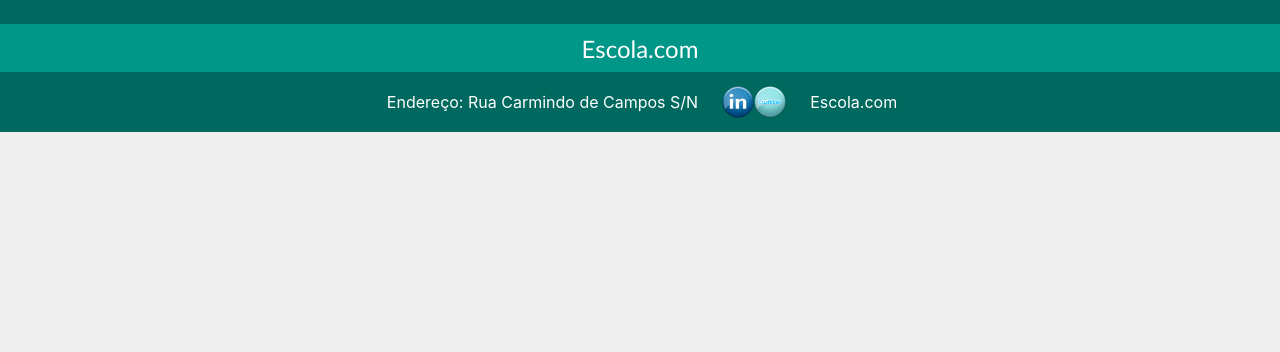
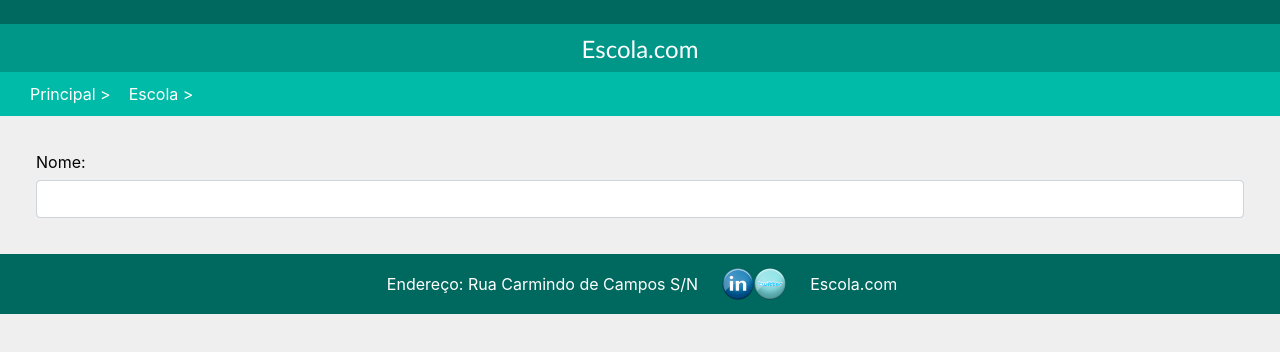
Before and after one commit to guisantana0/escola-front-react, a React (Create React App) app: page /turma/1/novo-aluno in a window 1280 px wide. Shown: the top 352 px of the page. Built offline with nearby package versions, Linux system fonts and the light colour scheme.

Commit message:
Consultando alunos que não estão na turma.

```diff
--- a/src/components/Aluno/index.js
+++ b/src/components/Aluno/index.js
@@ -11,18 +11,15 @@ const Aluno = ({dados, ...resto}) => {
                 {dados.nome}
             </NomeDoAluno>
             <InformacoesPessoais>
-                <div>
+                <p>
                     {dados.email}
-                </div>
-                <div>
+                </p>
+                <p>
                     Data de nascimento:{dados.data_nascimento}
-                </div>
-                <div>
-                    {dados.email}
-                </div>
-                <div>
+                </p>
+                <p>
                     {dados.genero}
-                </div>
+                </p>
 
 
                 <small>
--- a/src/components/Aluno/styled.js
+++ b/src/components/Aluno/styled.js
@@ -12,6 +12,10 @@ export const Container = styled.div`
 export const InformacoesPessoais = styled.div`
     padding:8px;
     font-size:18px;
+
+    p {
+      margin: 4px 5px;
+    }
 `;
 
 export const NomeDoAluno = styled.div`
--- a/src/components/IconeEscola/index.js
+++ b/src/components/IconeEscola/index.js
@@ -12,7 +12,6 @@ const IconeEscola = ({dados,...props}) => {
     }
 
     const retornoExclusao = (resposta)=> {
-        console.log(resposta);
         window.location.reload();
     }
 
--- /dev/null
+++ b/src/components/IconeNovoAluno/styles.js
@@ -0,0 +1,17 @@
+import styled from 'styled-components';
+
+export const Container = styled.div`
+  text-decoration:none;
+  color: #8080c0;
+  display: flex;
+  background-color: white;
+  flex-direction:column;
+  align-content:center;
+  padding:20px;
+  font-size: 18px;
+  border-radius: 10px;
+  a{
+    text-decoration:none;
+  }
+  margin:20px
+`;
--- /dev/null
+++ b/src/components/IconeNovoAlunoNaTurma/index.js
@@ -0,0 +1,15 @@
+import React, { useEffect, useState } from 'react';
+import { Link } from 'react-router-dom';
+
+import {Container} from './styles';
+
+const IconeNovoAlunoNaTurma = ({dados}) => {
+    return (
+        <Container>
+            <Link to={`/turma/${dados?.id}/novo-aluno`}>
+                + Adicionar Novo Aluno
+            </Link>
+        </Container>);
+}
+
+export default IconeNovoAlunoNaTurma
--- /dev/null
+++ b/src/components/IconeNovoAlunoNaTurma/styles.js
@@ -0,0 +1,17 @@
+import styled from 'styled-components';
+
+export const Container = styled.div`
+  text-decoration:none;
+  color: #8080c0;
+  display: flex;
+  background-color: white;
+  flex-direction:column;
+  align-content:center;
+  padding:20px;
+  font-size: 18px;
+  border-radius: 10px;
+  a{
+    text-decoration:none;
+  }
+  margin:20px
+`;
--- a/src/pages/EscolaNova.js
+++ b/src/pages/EscolaNova.js
@@ -42,7 +42,6 @@ const EscolaNova = ({ ...params }) => {
   };
 
   const retornoSubmissao = (resposta) => {
-    console.log(resposta);
     if (resposta.data.sucesso) {
       history.push("/escolas");
     } else {
--- /dev/null
+++ b/src/pages/NovoAlunoNaTurma.js
@@ -0,0 +1,56 @@
+import React, { useState } from "react";
+import Aluno from "../components/Aluno";
+import Navegacao from "../components/Navegacao";
+import api from "../services/api";
+
+// import { Container } from './styles';
+
+function NovoAlunoNaTurma({...params}) {
+  const [alunos, setAlunos] = useState([]);
+
+  const turma_id = params.match.params.id;
+
+  const buscarAlunos = (e) => {
+    const campoDeBuscaFormatado = encodeURI(e.target.value);
+    const url = `/alunos/nome/turma/novos/?&nome=${campoDeBuscaFormatado}&turma_id=${turma_id}`;
+
+    api
+      .get(url)
+      .then((resposta) => setAlunos(resposta.data));
+  };
+
+  const adicionaAlunoNaTurma = (e) => {
+    console.log(e.target);
+  };
+
+  const indiceNavegacao = [
+    { nome: "Principal", rota: "/" },
+    { nome: "Escola", rota: "/escolas" },
+  ];
+
+  return (
+    <>
+      <Navegacao caminhos={indiceNavegacao}></Navegacao>
+      <div className="container">
+        <form onSubmit={(e) => e.preventDefault()}>
+          <div>
+            <label>Nome:</label>
+            <input type="text" onChange={buscarAlunos} />
+          </div>
+
+          <div>
+            {alunos.map((aluno) => (
+              <Aluno
+                key={aluno.id}
+                dados={aluno}
+                onClick={adicionaAlunoNaTurma}
+              />
+            ))}
+          </div>
+        </form>
+      </div>
+    </>
+  );
+}
+
+export default NovoAlunoNaTurma;
--- a/src/pages/TurmaInformacoes.js
+++ b/src/pages/TurmaInformacoes.js
@@ -4,6 +4,7 @@ import InformacoesTurma from '../components/InformacoesTurma';
 import InformacoesEscola from '../components/InformacoesEscola';
 import Navegacao from '../components/Navegacao';
 import api from '../services/api';
+import IconeNovoAlunoNaTurma from '../components/IconeNovoAlunoNaTurma';
 
 const TurmaInformacoes = ({...params}) => {
 
@@ -23,15 +24,15 @@ const TurmaInformacoes = ({...params}) => {
     }
 
     const obtemListaDeAlunos = () =>{
-        api.get(`alunos/turma/?turma_id=${id}`).then( (resposta) => { console.log(resposta.data);setAlunos( resposta.data );} );
+        api.get(`alunos/turma/?turma_id=${id}`).then( (resposta) =>  setAlunos( resposta.data ) );
     };
 
     const obtemInformacoesDaTurma = () => {
-        api.get(`turmas/?id=${id}`).then( (resposta) => { console.log(resposta.data);setInformacoes( resposta.data[0] );} );
+        api.get(`turmas/?id=${id}`).then( (resposta) => setInformacoes( resposta.data[0] ) );
     };
 
     const obtemInformacoesDaEscola = () => {
-        api.get(`escolas/?id=${informacoes.escola_id}`).then( (resposta) => { console.log(resposta.data);setEscola( resposta.data[0] );} );
+        api.get(`escolas/?id=${informacoes.escola_id}`).then( (resposta) => setEscola( resposta.data[0])  );
     };
 
 
@@ -50,6 +51,8 @@ const TurmaInformacoes = ({...params}) => {
         <Navegacao caminhos={indiceNavegacao}></Navegacao>
         <InformacoesEscola dados={escola}/>
         <InformacoesTurma dados={informacoes}/>
+        <IconeNovoAlunoNaTurma dados={informacoes}/>
+
         {
             alunos.map( (aluno) => <Aluno key={aluno.id} dados={aluno}/> )
         }
--- a/src/routes/index.js
+++ b/src/routes/index.js
@@ -8,6 +8,7 @@ import EscolaInformacoes from "../pages/EscolaInformacoes";
 import TurmaInformacoes from "../pages/TurmaInformacoes";
 import EscolaNova from "../pages/EscolaNova";
 import TurmaNova from "../pages/TurmaNova";
+import NovoAlunoNaTurma from "../pages/NovoAlunoNaTurma";
 
 const Router = () => {
   return (
@@ -22,6 +23,7 @@ const Router = () => {
             <Route path="/escola/:id/nova-turma" exact component={TurmaNova} />
             <Route path="/escolas/:id" exact component={EscolaInformacoes} />
             <Route path="/turma/:id" exact component={TurmaInformacoes} />
+            <Route path="/turma/:id/novo-aluno" exact component={NovoAlunoNaTurma} />
           </Layout>
         </Switch>
       </BrowserRouter>
```
Also changed, not shown: src/components/IconeNovoAluno/index.js (added, +16 -0 lines).
